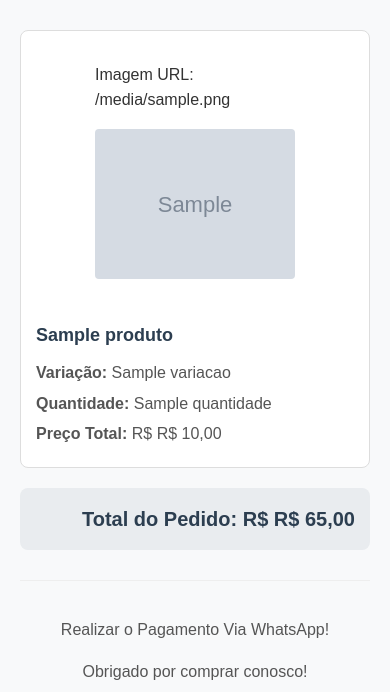
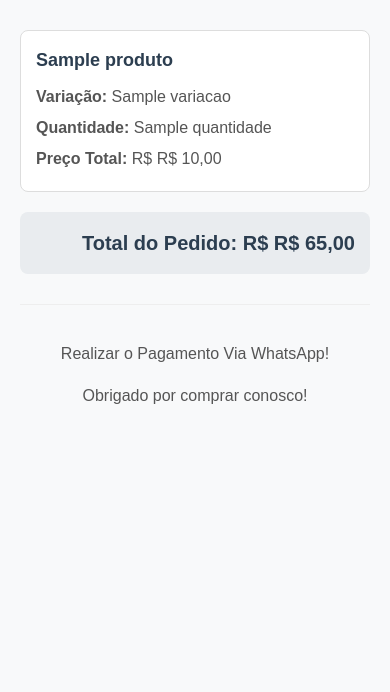
Before and after one commit to guilhermemouraovc/Recyfe-Dev, a Django app: template ecommerce/templates/parciais/_email.html in a window 390 px wide. Shown: the part 146-838 px from the top of the page. After the commit the page ends 550 px from the top, so only its background shows below. Run offline with Django 3.2, Linux system fonts and the light colour scheme; data comes from the database, SQL or seed files in the repository; tables that the repository leaves empty hold one stand-in row (values such as "Sample post"); the template is opened without the code that fills it: values that come from a table or form of the project are taken from there, most other values are stand-ins (such as "Sample title", 1, 10 or a date in 2020); grey boxes marked "Sample" are stand-in pictures.

Commit message:
Removendo a Imagem do Tamplate

```diff
--- a/ecommerce/templates/parciais/_email.html
+++ b/ecommerce/templates/parciais/_email.html
@@ -85,16 +85,6 @@
             border-top: 1px solid #eee;
             color: #555;
         }
-        @media only screen and (max-width: 480px) {
-            .item-container {
-                flex-direction: column;
-            }
-            .item-imagem {
-                width: 100%;
-                max-width: 200px;
-                margin: 0 auto 15px;
-            }
-        }
     </style>
 </head>
 
@@ -111,10 +101,6 @@
         {% for item in itens %}
         <div class="item-pedido">
             <div class="item-container">
-                <div class="item-imagem">
-                    <p>Imagem URL: {{item.imagem}}</p>
-                    <img src="{{item.imagem}}" alt="{{ item.produto }}" style="width: 100%; height: auto; border-radius: 4px;">
-                </div>
                 <div class="item-info">
                     <h3 class="item-nome">{{ item.produto }}</h3>
                     <div class="item-detalhe">
```
